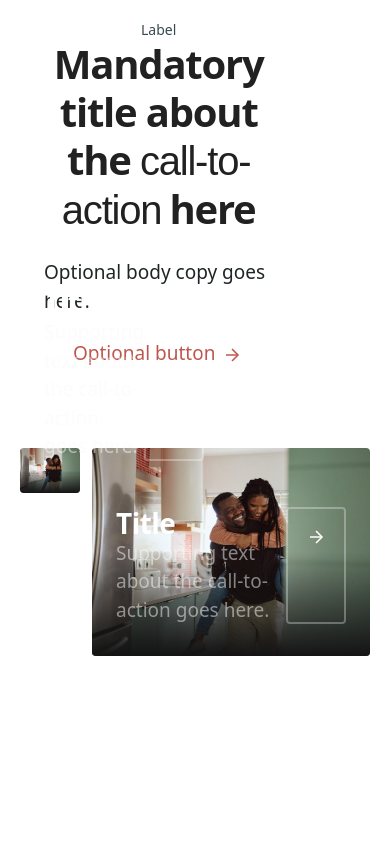
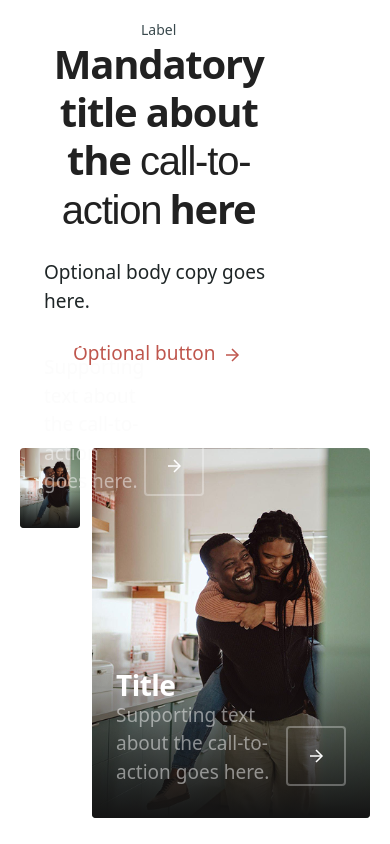
Before and after one commit to Rellor/cta-section, a Next.js app: page / in a window 390 px wide. Built offline with nearby package versions, Linux system fonts and the light colour scheme; a web font is replaced by a local one.

Commit message:
Small update for tablet breakpoint

```diff
--- a/src/components/atoms/arrowButton/index.jsx
+++ b/src/components/atoms/arrowButton/index.jsx
@@ -9,7 +9,7 @@ const ArrowButton = ({ standalone, usedColor = "black" }) => {
         usedColor === "black"
           ? "border-black group-hover:border-black/50 group-active:border-black/80"
           : "border-white/30 group-hover:border-white/50 group-active:border-white/80"
-      } rounded-sm cursor-pointer transition-colors duration-200 w-fit`}
+      } rounded-sm cursor-pointer transition-colors duration-200 w-fit h-fit mt-auto`}
     >
       <ArrowRight
         className={standalone ? "inline" : ""}
--- a/src/components/atoms/imageButton/index.jsx
+++ b/src/components/atoms/imageButton/index.jsx
@@ -4,7 +4,7 @@ const ImageButton = ({ className }) => {
   return (
     // Could also be possible to add hover:scale-[1.01] transition-all duration-200 for a bit more feedback when hovering
     <button
-      className={`bg-black aspect-4/3 rounded-sm relative bg-cover bg-center cursor-pointer group ${className}`}
+      className={`bg-black lg:aspect-4/3 aspect-3/4 rounded-sm relative bg-cover bg-center cursor-pointer group ${className}`}
       style={{ backgroundImage: "url('/images/image.png')" }}
     >
       <div className="absolute inset-0 bg-linear-to-b from-transparent from-50% to-[#141414] rounded-sm"></div>
```
